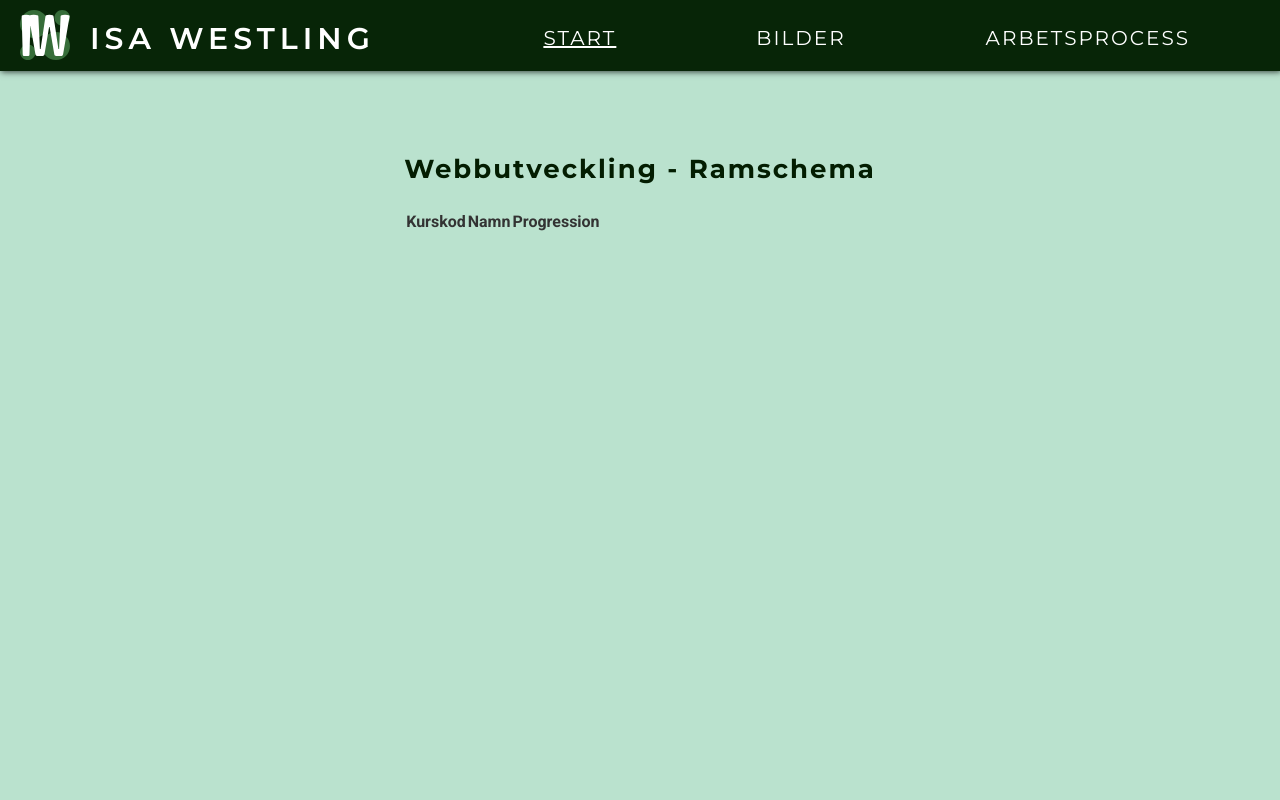
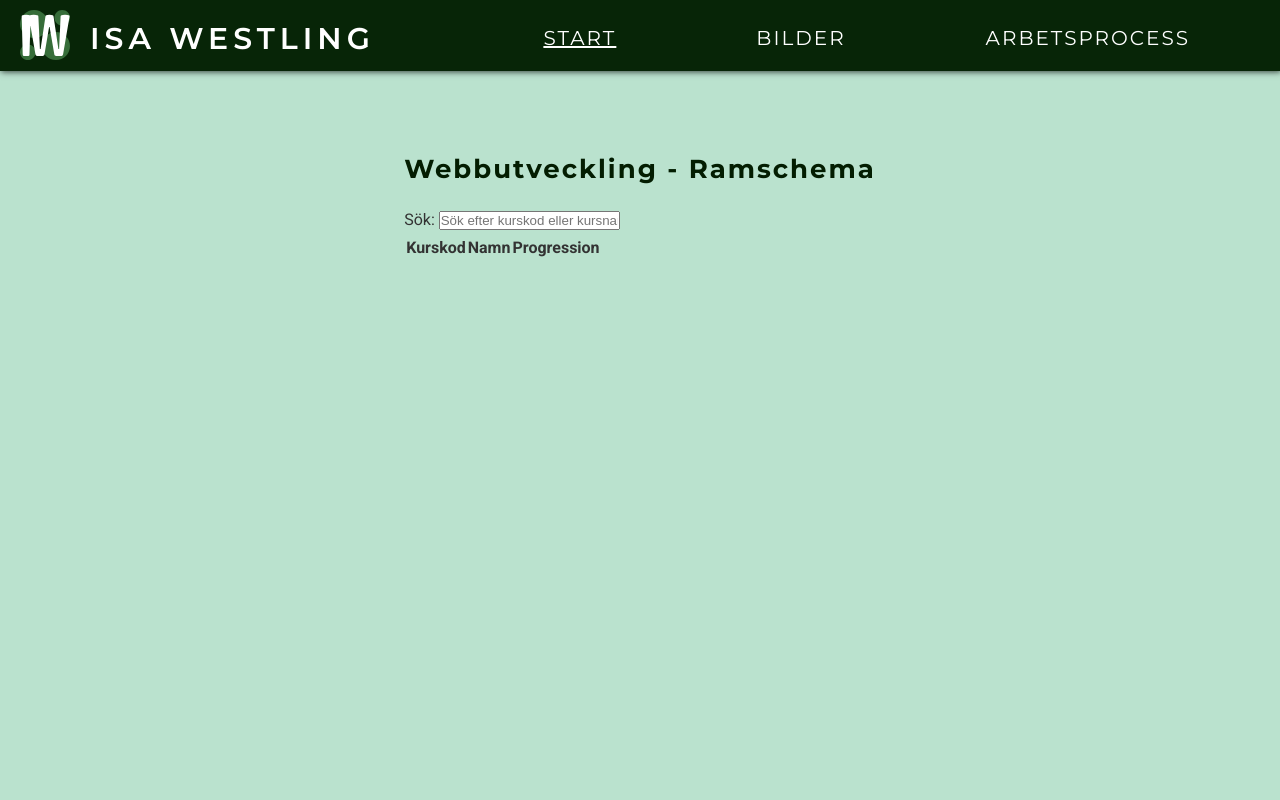
Before and after one commit to iswe2301/DT211G-moment1, a website built with Parcel: page src/courses.html in a window 1280 px wide. Shown: the top 800 px of the page. Built offline with nearby package versions, Linux system fonts and the light colour scheme; no server answers.

Commit message:
Lagt till sök-input

```diff
--- a/src/courses.html
+++ b/src/courses.html
@@ -52,6 +52,10 @@
     <main>
         <section>
             <h2>Webbutveckling - Ramschema</h2>
+            <div id="search-box">
+                <label for="search">Sök:</label>
+                <input type="text" id="search" name="search" placeholder="Sök efter kurskod eller kursnamn">
+            </div>
             <table id="course-table">
                 <thead>
                     <tr>
```
